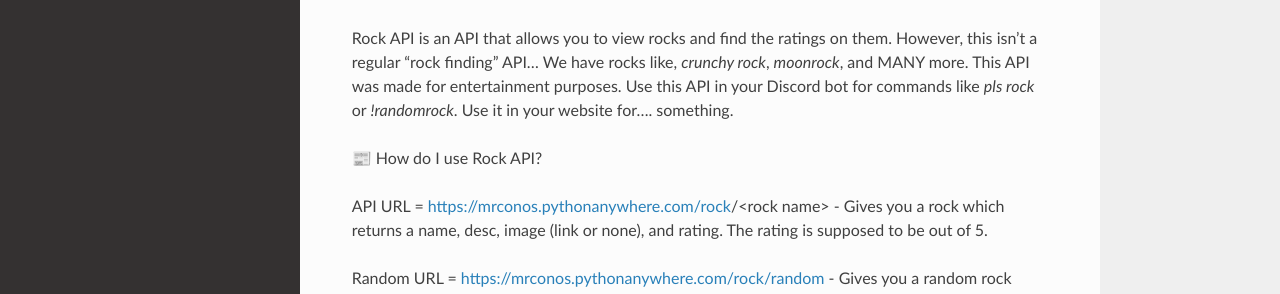
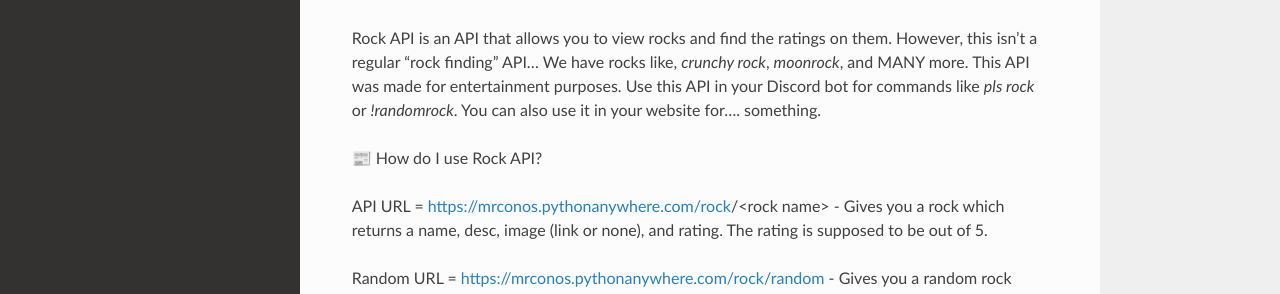
Before and after one commit to Mr-Conos/Rock-API, a Sphinx documentation site: the page built from docs/source/index.rst, in a window 1280 px wide. Shown: the part 181-475 px from the top of the page. Built offline with Sphinx 7.4.7 and the Read the Docs theme 2.0.0, drawn with Linux system fonts in a browser that asks for light colours.

Commit message:
Update index.rst

```diff
--- a/docs/source/index.rst
+++ b/docs/source/index.rst
@@ -3,7 +3,7 @@ Welcome to the Rock-API documentation!
 
 📰 What is Rock API?
 
-Rock API is an API that allows you to view rocks and find the ratings on them. However, this isn't a regular "rock finding" API... We have rocks like, `crunchy rock`, `moonrock`, and MANY more. This API was made for entertainment purposes. Use this API in your Discord bot for commands like `pls rock` or `!randomrock`. Use it in your website for.... something.
+Rock API is an API that allows you to view rocks and find the ratings on them. However, this isn't a regular "rock finding" API... We have rocks like, `crunchy rock`, `moonrock`, and MANY more. This API was made for entertainment purposes. Use this API in your Discord bot for commands like `pls rock` or `!randomrock`. You can also use it in your website for.... something.
 
 📰 How do I use Rock API?
 
```
